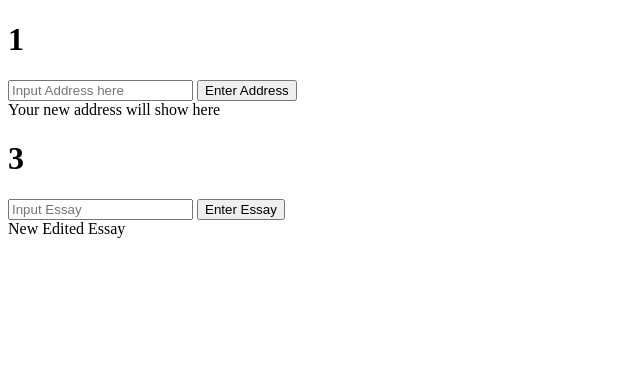
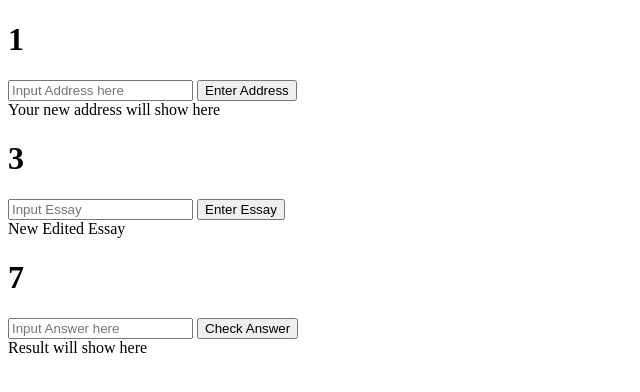
Before and after one commit to YusufHabeebah0409/Conditional-Statement-Project, a plain HTML site: page index.html in a window 1280 px wide. Shown: the whole page, without its empty margins (0-640 px from the left). Drawn offline with Linux system fonts and the light colour scheme.

Commit message:
Add quiz input functionality and result display

```diff
--- a/index.html
+++ b/index.html
@@ -16,6 +16,11 @@
     <button onclick="newEssay()"> Enter Essay</button>
     <div id="editedEssay">New Edited Essay</div>
 
+    <h1>7</h1>
+    <input type="text" id="quiz" placeholder="Input Answer here">
+    <button onclick="checkAnswer()">Check Answer</button>
+    <div id="result">Result will show here</div>
+
      <script>
         // Number 1 Assignment
         function enterAddress() {
@@ -29,6 +34,18 @@
             var newEssay = essay.split(/\s+/)
             editedEssay.innerHTML = newEssay
          }
+
+
+         // Number 7 Assignment
+        function checkAnswer() {
+            var answer = quiz.value.toLowerCase()
+            if (answer === "yes") {
+                result.innerHTML = "Correct!"
+            } else {
+                result.innerHTML = "Incorrect!"
+            }
+        }
+
     </script>
 
 </body>
```
